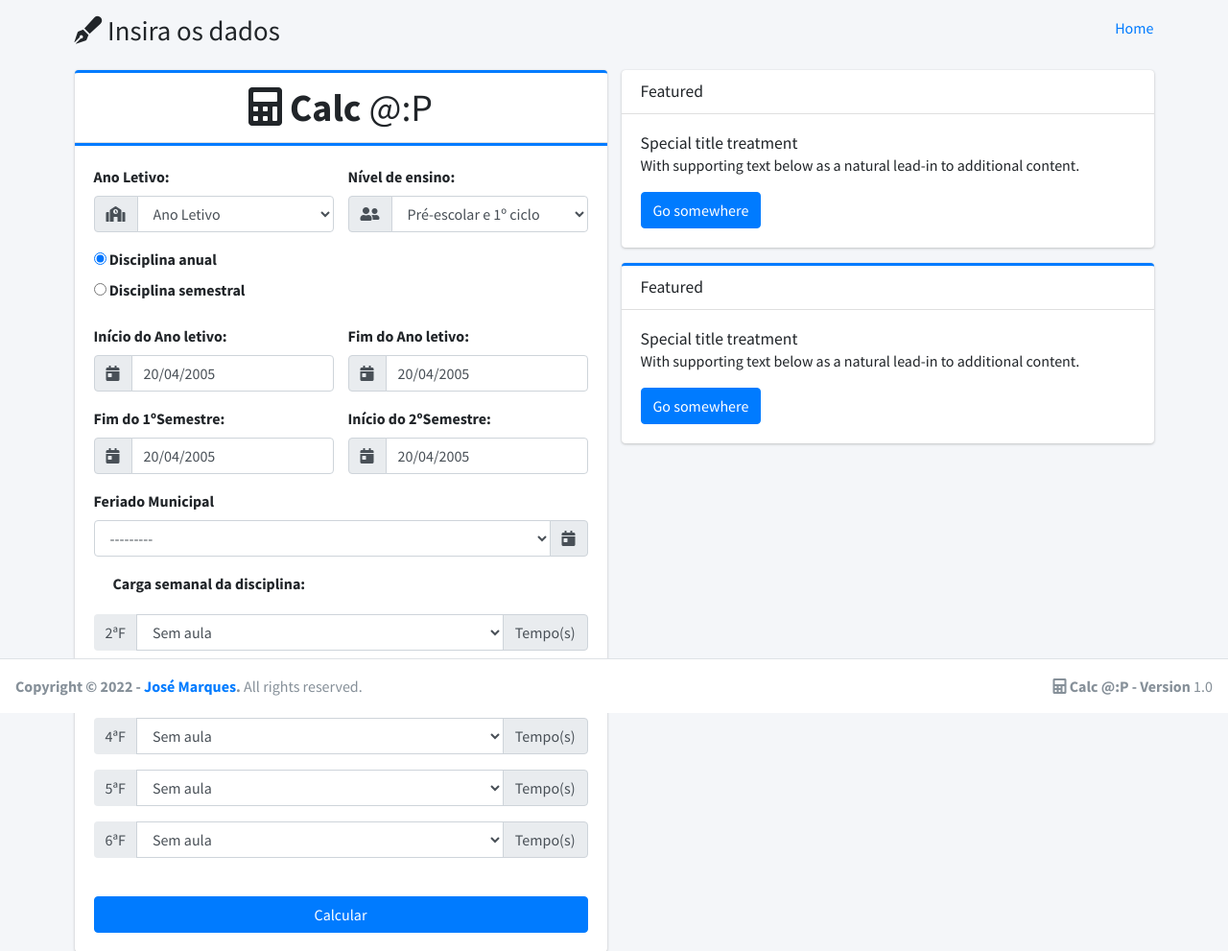
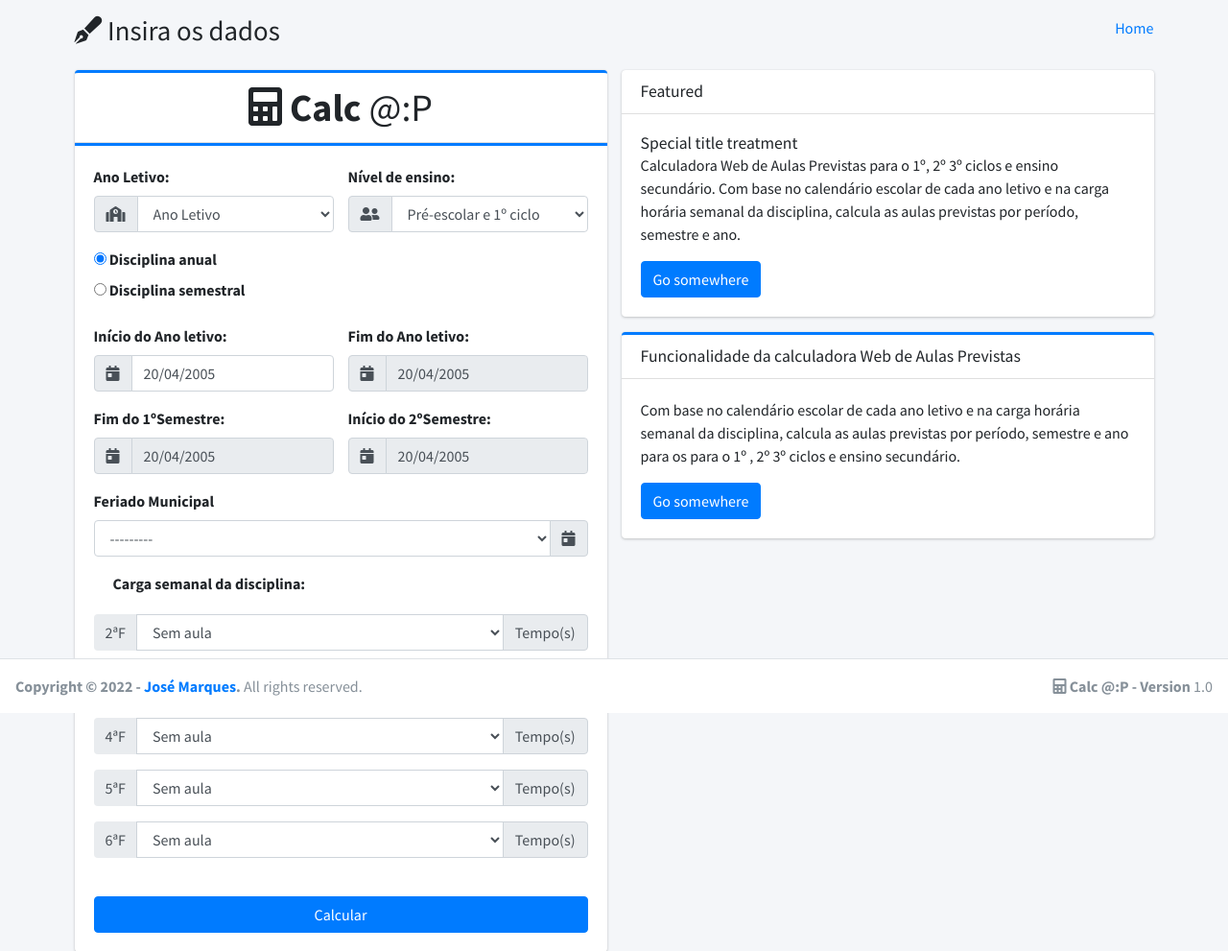
Before and after one commit to zemmarques/calc_AP_v1.0, a Django app: page / in a window 1280 px wide. Shown: the part 57-1048 px from the top of the page at 96% size. Run offline with Django 4.2, Linux system fonts and the light colour scheme; data that the repository does not hold is empty; some libraries are stand-ins or nearby versions.

Commit message:
formatar o formulário cont.

```diff
--- a/templates/aulas_previstas/homepage.html
+++ b/templates/aulas_previstas/homepage.html
@@ -144,7 +144,7 @@
                                                                     <i class="fas fa-calendar-day"></i>
                                                                 </span>
                                                             </div>
-                                                            {% render_field field class="form-control float-right" value="20/04/2005" id="reservation" placeholder=field.label %}
+                                                            {% render_field field class="form-control float-right" value="20/04/2005" id="reservation" disabled="disabled" placeholder=field.label %}
                                                         </div>
                                                     </div>
 
@@ -172,7 +172,7 @@
                                                                     <i class="fas fa-calendar-day"></i>
                                                                 </span>
                                                             </div>
-                                                            {% render_field field class="form-control input float-right" value="20/04/2005" id="reservation" placeholder=field.label %}
+                                                            {% render_field field class="form-control input float-right" value="20/04/2005" id="reservation" disabled="disabled" placeholder=field.label %}
                                                         </div>
                                                     </div>
 
@@ -198,7 +198,7 @@
                                                                     <i class="fas fa-calendar-day"></i>
                                                                 </span>
                                                             </div>
-                                                            {% render_field field class="form-control input float-right" value="20/04/2005" id="reservation" placeholder=field.label %}
+                                                            {% render_field field class="form-control input float-right" value="20/04/2005" id="reservation" disabled="disabled" placeholder=field.label %}
                                                         </div>
                                                     </div>
 
@@ -337,19 +337,28 @@
                             <div class="card-body">
                                 <h6 class="card-title">Special title treatment</h6>
 
-                                <p class="card-text">With supporting text below as a natural lead-in to additional content.</p>
+                                <p class="card-text">
+                                    Calculadora Web de Aulas Previstas para o 1º, 2º 3º ciclos e ensino secundário.
+                                    Com base no calendário escolar de cada ano letivo e na carga horária semanal da
+                                    disciplina, calcula as aulas previstas por período, semestre e ano.
+                                </p>
                                 <a href="#" class="btn btn-primary">Go somewhere</a>
                             </div>
                         </div>
 
                         <div class="card card-primary card-outline">
                             <div class="card-header">
-                                <h5 class="card-title m-0">Featured</h5>
+                                <h2 class="card-title m-0">Funcionalidade da calculadora Web de Aulas Previstas</h2>
                             </div>
                             <div class="card-body">
-                                <h6 class="card-title">Special title treatment</h6>
 
-                                <p class="card-text">With supporting text below as a natural lead-in to additional content.</p>
+                                <p class="card-text">
+
+                                    Com base no calendário escolar de cada ano letivo e na carga horária semanal da
+                                    disciplina, calcula as aulas previstas por período, semestre e ano para os para o 1º
+                                    , 2º 3º ciclos e ensino secundário.
+
+                                </p>
                                 <a href="#" class="btn btn-primary">Go somewhere</a>
                             </div>
                         </div>
```
